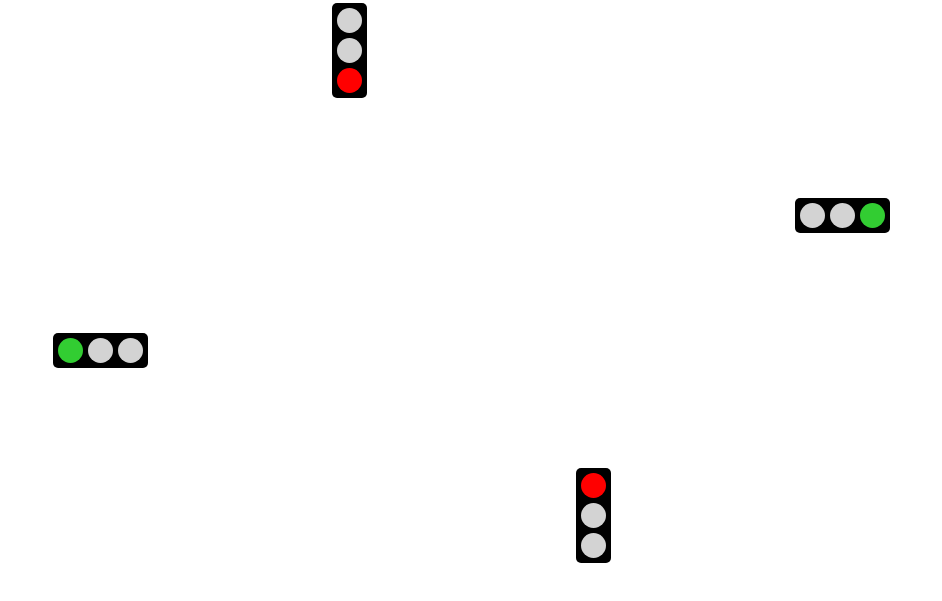
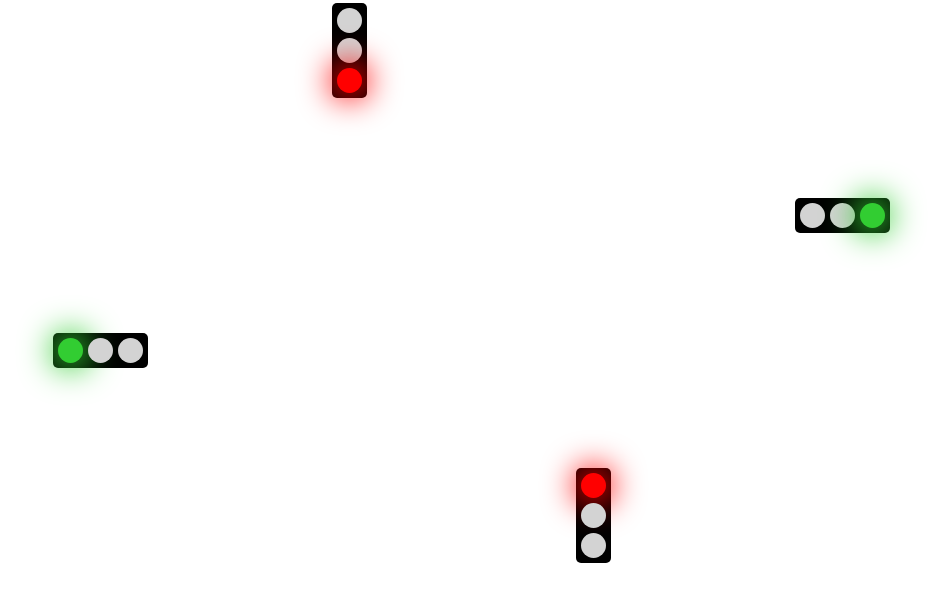
Before and after one commit to Fabian-Kleine/stoplights, a plain HTML site: page index.html in a window 1280 px wide. Shown: the part 53-654 px from the top of the page, without its empty margins (169-1111 px from the left). Drawn offline with nearby package versions, Linux system fonts and the light colour scheme.

Commit message:
added box-shadow to stoplights

```diff
--- a/stoplights.css
+++ b/stoplights.css
@@ -35,12 +35,15 @@
 
 .red-stoplight.active {
     background-color: red;
+    box-shadow: 0px 0px 32px 7px red;
 }
 
 .yellow-stoplight.active {
     background-color: orange;
+    box-shadow: 0px 0px 32px 7px orange;
 }
 
 .green-stoplight.active {
     background-color: limegreen;
+    box-shadow: 0px 0px 32px 7px limegreen;
 }
```
